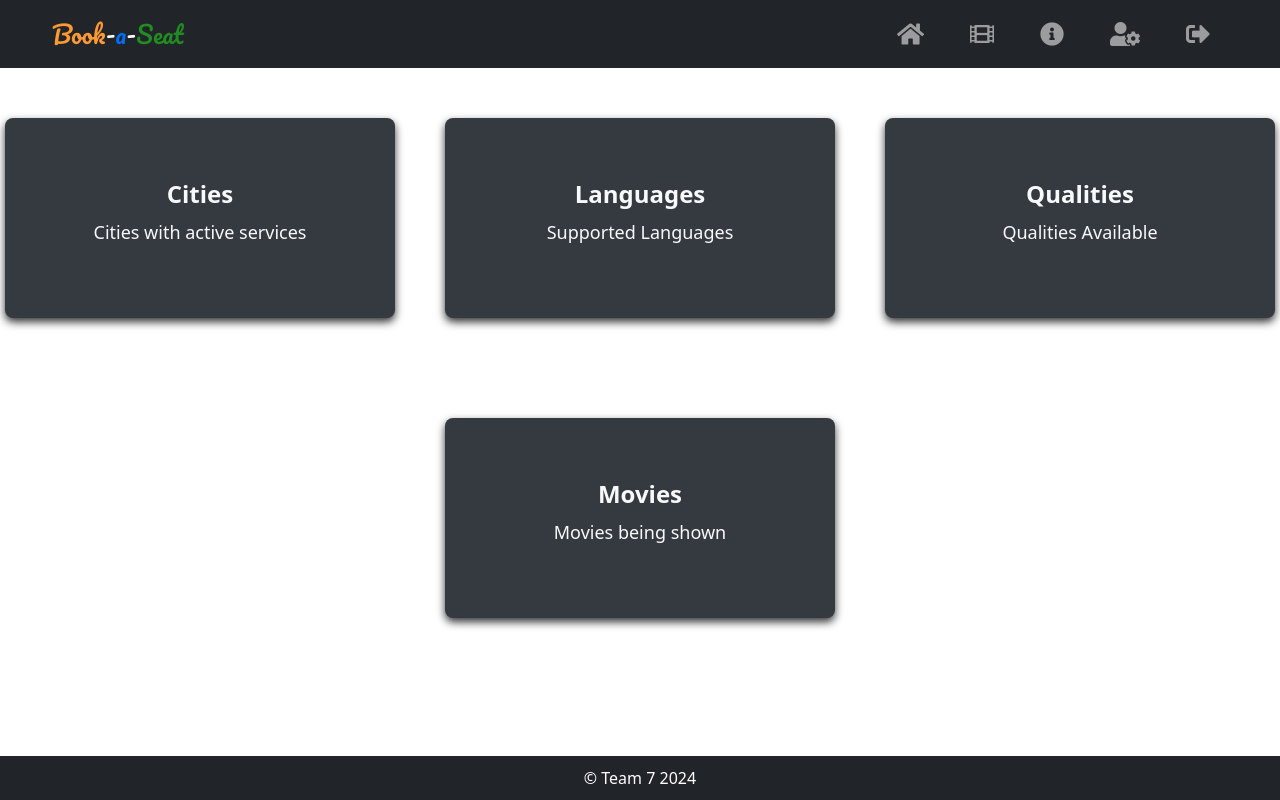
After one commit to rishabh-r52/web-book-a-seat, a PHP site: page /view_details.php in a window 1280 px wide. The commit adds this page. Run offline with PHP 8.4, Linux system fonts and the light colour scheme; a user stored in the database is signed in.

Commit message:
Version 1

```diff
--- a/about.php
+++ b/about.php
@@ -27,7 +27,6 @@ What sets us apart is our commitment to customer satisfaction. We strive to ensu
             <div class="col-md-6">
                 <h3>Our Team</h3>
                 <ul>
-                    <li>Rishabh Ranjan</li>
                     <li>Manas Kumar Panday</li>
                     <li>Abhishek Kumar</li>
                 </ul>
--- a/home.php
+++ b/home.php
@@ -7,11 +7,11 @@
 
 <div class="jumbotron">
     <div class="container homeimagetext">
-        <h1 class="display-4">Welcome to Book-a-Seat!</h1>
+        <h1 class="display-2">Welcome to <br><span class="main-text">Book-a-Seat</span>!</h1><br>
         <p class="lead">Book your movie tickets online and enjoy the latest <br>releases in the comfort of your favorite movie halls.</p>
     </div>
 	<br>
-	<div class="help-list">
+	<!-- <div class="help-list">
 		<p class="help-list-head">Traverse our website using our Navbar: </p>
 		<ul class="help-list-ul">
 			<li class="help-list-item">
@@ -35,7 +35,7 @@
 				LOGOUT
 			</li>
 		</ul>
-	</div>
+	</div> -->
 </div>
 
 <!-- Includes the footer part -->
--- a/src/components/header2.php
+++ b/src/components/header2.php
@@ -4,7 +4,7 @@
 
 <nav class="navbar navbar-expand-lg navbar-dark bg-dark">
     <div class="container-fluid">
-        <a class="navbar-brand" href="#">Book<span class="dashes">-</span><span class="a-letter">a</span><span class="dashes">-</span><span class="seat-word">Seat</span></a>
+        <a class="navbar-brand" href="home.php">Book<span class="dashes">-</span><span class="a-letter">a</span><span class="dashes">-</span><span class="seat-word">Seat</span></a>
         <button class="navbar-toggler" type="button" data-bs-toggle="collapse" data-bs-target="#navbarSupportedContent" aria-controls="navbarSupportedContent" aria-expanded="false">
             <span class="navbar-toggler-icon"></span>
         </button>
--- /dev/null
+++ b/src/css/details-style.css
@@ -0,0 +1,64 @@
+.box-container {
+    display: flex;
+    justify-content: center; /* Center horizontally */
+    align-items: center; /* Center vertically */
+    flex-wrap: wrap; /* Allow wrapping of boxes */
+    gap: 50px; /* Add gap between boxes */
+    margin-top: 50px; /* Add margin at the top */
+}
+
+.box {
+    width: calc(50% - 250px); /* Set width for two boxes in one row */
+    height: 200px;
+    background-color: #343a40; /* Dark color matching navbar */
+    border-radius: 8px;
+    box-shadow: 0px 4px 8px rgba(0, 0, 0, 0.8);
+    display: flex;
+    justify-content: center;
+    align-items: center;
+    text-align: center;
+    transition: transform 0.3s ease;
+    margin-bottom: 50px; /* Add margin at the bottom */
+    color: #f8f9fa; /* Off-white text color */
+}
+
+
+
+
+/* Hover effect */
+.box1:hover {
+    transform: rotate3d(-1, 1, 0, 30deg);
+}
+
+.box2:hover {
+    transform: rotate3d(1, 1, 0, 30deg);
+}
+
+/* Text styling */
+.box h2 {
+    margin: 0;
+    color: #333;
+    font-size: 24px;
+    font-weight: bold;
+    color: #f8f9fa; /* Off-white text color */
+}
+
+.box p {
+    margin: 10px 0;
+    color: #666;
+    font-size: 18px;
+    color: #f8f9fa; /* Off-white text color */
+}
+
+.movies-header {
+    text-align: center;
+    font-size: 60px;
+    margin-top: 50px; /* Adjust margin as needed */
+    font-family: 'Anton', sans-serif; /* Apply Anton font */
+}
+
+
+.filler {
+    margin-top: auto;
+    margin-bottom: auto;
+}
--- a/src/css/movies-style.css
+++ b/src/css/movies-style.css
@@ -11,7 +11,7 @@
         height: 400px;
         background-color: #343a40; /* Dark color matching navbar */
         border-radius: 8px;
-        box-shadow: 0px 4px 8px rgba(0, 0, 0, 0.1);
+        box-shadow: 0px 4px 8px rgba(0, 0, 0, 0.8);
         display: flex;
         justify-content: center;
         align-items: center;
--- /dev/null
+++ b/view_details.php
@@ -0,0 +1,72 @@
+<!-- Includes the Session Manager -->
+<?php include 'src/components/session_manager.php'; ?>
+<?php include 'src/components/admin_session.php' ?>
+
+
+
+<!-- Includes the Header Part -->
+<?php include 'src/components/header1.php'; ?>
+<link rel="stylesheet" href="src/css/details-style.css">
+<?php include 'src/components/header2.php'; ?>
+
+
+<div class="box-container">
+    <!-- First Box -->
+    <div class="box box1" onclick="window.location.href='view_cities.php';">
+        <div>
+            <h2>Cities</h2>
+            <?php
+                if($_SESSION["login_user"]=="admin"){
+                    echo "<p>Cities with active services</p>";
+                }
+                else{
+                    echo "<p>View your current bookings here</p>";
+                }
+            ?>
+        </div>
+    </div>
+    <div class="box box2" onclick="window.location.href='view_languages.php';">
+        <div>
+            <h2>Languages</h2>
+            <?php
+                if($_SESSION["login_user"]=="admin"){
+                    echo "<p>Supported Languages</p>";
+                }
+                else{
+                    echo "<p>View your current bookings here</p>";
+                }
+            ?>
+        </div>
+    </div>
+    <div class="box box1" onclick="window.location.href='view_quality.php';">
+        <div>
+            <h2>Qualities</h2>
+            <?php
+                if($_SESSION["login_user"]=="admin"){
+                    echo "<p>Qualities Available</p></p>";
+                }
+                else{
+                    echo "<p>View your current bookings here</p>";
+                }
+            ?>
+        </div>
+    </div>
+    <div class="box box2" onclick="window.location.href='view_movies.php';">
+        <div>
+            <h2>Movies</h2>
+            <?php
+                if($_SESSION["login_user"]=="admin"){
+                    echo "<p>Movies being shown</p>";
+                }
+                else{
+                    echo "<p>View your current bookings here</p>";
+                }
+            ?>
+        </div>
+    </div>
+</div>
+
+<div class="filler"></div>
+
+<!-- Includes the Footer Part -->
+<?php include 'src/components/footer.php'; ?>
```
Also changed, not shown: add_details.php (+110 -9 lines), movies.php (+7 -0 lines), new_bookings.php (+1 -10 lines), src/css/home-style.css (+7 -4 lines), src/database/movie_ticket_booking.sql (renamed from src/database/movie-booking-DB.sql, +13 -13 lines), view_cities.php (added, +54 -0 lines), view_languages.php (added, +55 -0 lines), view_movies.php (added, +56 -0 lines), view_quality.php (added, +54 -0 lines), ReadMe.md.
